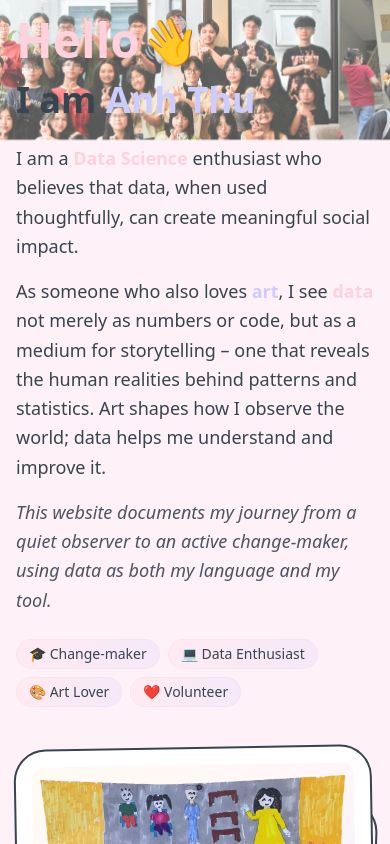
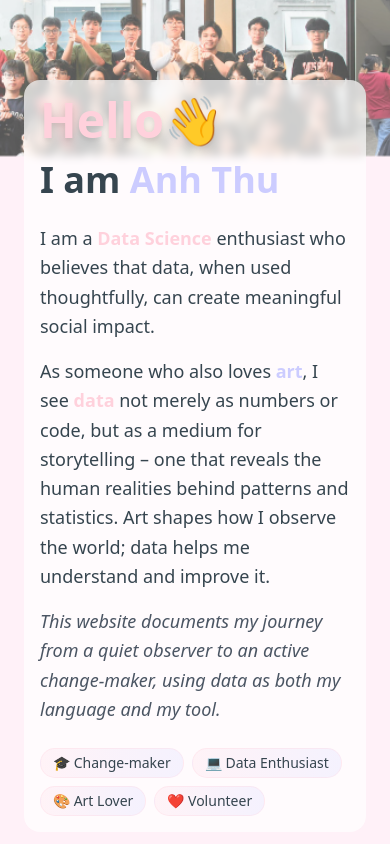
Before and after one commit to nguyendoanhthu0804-ui/web-protofilo, a React (Vite) app: page / in a window 390 px wide. Built offline with nearby package versions, Linux system fonts and the light colour scheme.

Commit message:
Fix mobile

```diff
--- a/src/App.jsx
+++ b/src/App.jsx
@@ -556,14 +556,14 @@ function App() {
         </div>
 
         <motion.div
-          className="max-w-4xl grid md:grid-cols-2 gap-10 items-center relative z-10"
+          className="max-w-4xl grid md:grid-cols-2 gap-10 items-center relative z-10 mt-16 md:mt-0 px-2"
           variants={containerVariants}
           initial="hidden"
           whileInView="visible"
           viewport={{ once: true, amount: 0.3 }}
         >
           {/* Left content */}
-          <motion.div variants={slideFromLeft}>
+          <motion.div variants={slideFromLeft} className="bg-white/70 md:bg-transparent backdrop-blur-sm md:backdrop-blur-none rounded-2xl p-4 md:p-0">
             <motion.h2
               className="text-5xl font-bold mb-4 text-pastel-pink drop-shadow-md"
               variants={itemVariants}
```
